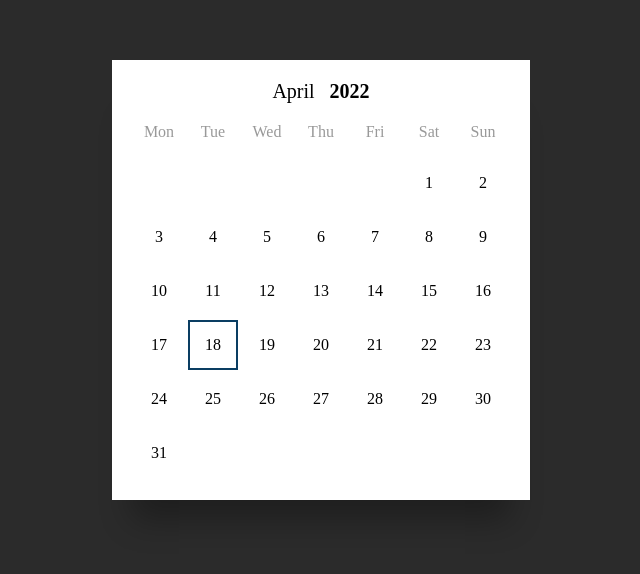
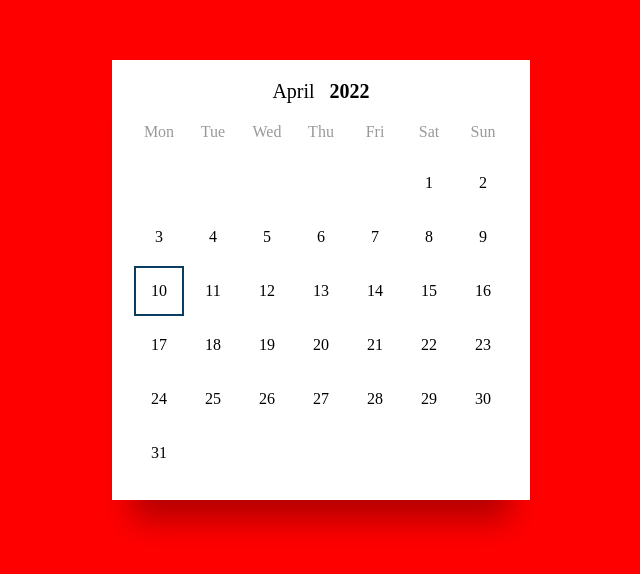
Before and after one commit to balamusia/calendar, a plain HTML site: page index.html in a window 1280 px wide. Shown: the part 128-702 px from the top of the page, without its empty margins (319-959 px from the left). Drawn offline with Linux system fonts and the light colour scheme.

Commit message:
bubububbubuebgebrjegrbke

```diff
--- a/index.html
+++ b/index.html
@@ -3,7 +3,7 @@
 <style>
 
 body {
-  background: hsl(0, 0%, 17%);
+  background: red;
   display: flex;
   justify-content: center;
   align-items: center;
@@ -123,7 +123,7 @@ body {
       <button>
         <time>9</time>
       </button>
-      <button>
+      <button class="today">
         <time>10</time>
       </button>
       <button>
@@ -147,7 +147,7 @@ body {
       <button>
         <time>17</time>
       </button>
-      <button class="today">
+      <button>
         <time>18</time>
       </button>
       <button>
```
